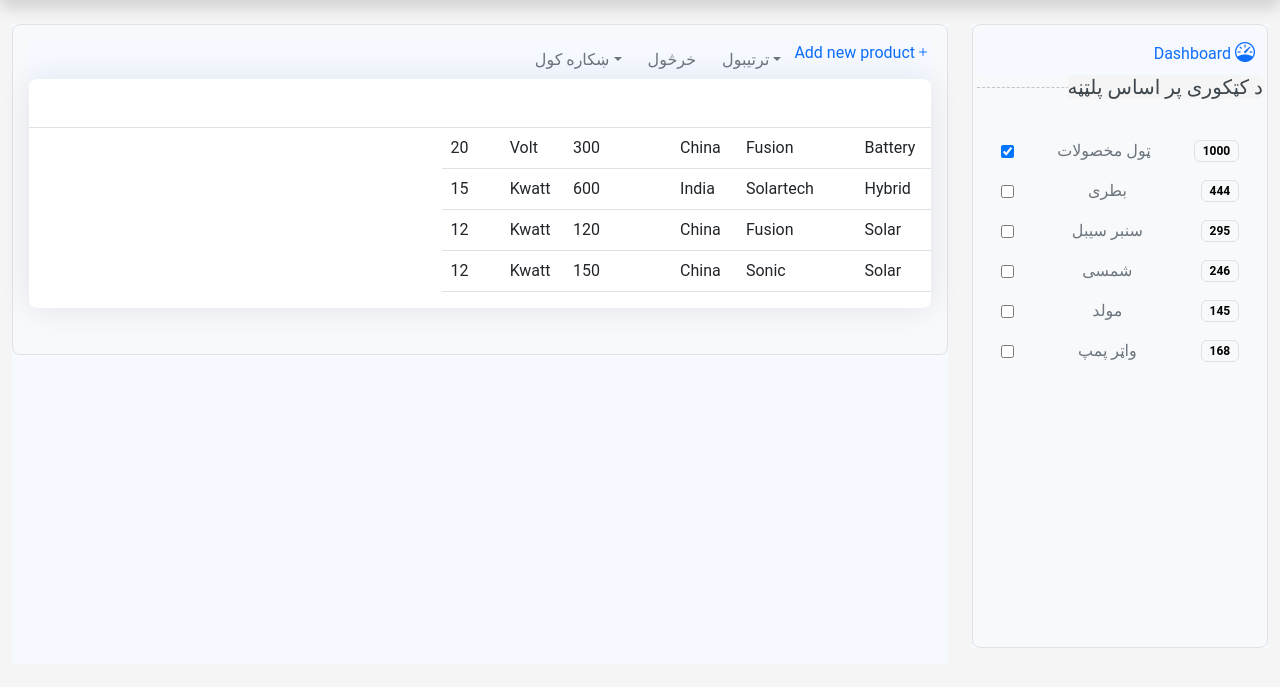
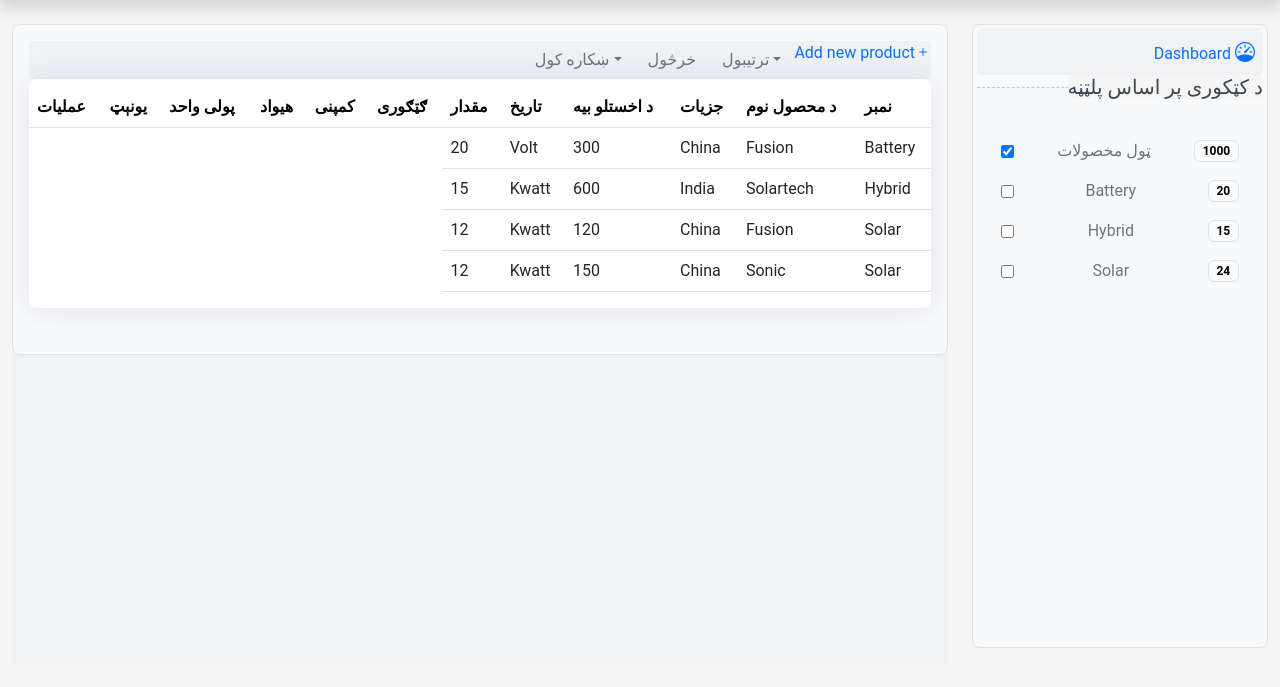
Before and after one commit to khanwardak/Solar_System, a PHP site: page /Admin/goods.php in a window 1280 px wide. Shown: the part 81-768 px from the top of the page. Run offline with PHP 8.4, Linux system fonts and the light colour scheme; data comes from the database, SQL or seed files in the repository; some libraries are stand-ins or nearby versions.

Commit message:
some style applied

```diff
--- a/Admin/admin.css
+++ b/Admin/admin.css
@@ -17,12 +17,12 @@ main {
 }
 
 .row [class*='col'] {
-    background-color: #f6f9ff;
+    background-color: #eff1f4;
     background-clip: content-box;
 }
 
 .nav-item {
-    background-color:  #eef;
+    background-color:  rgb(61, 61, 173);
     background-clip: content-box;
 }
 .modal-body form input{
@@ -38,6 +38,7 @@ main {
 
 .table thead th {
   border: 1;
+  color: black;
 }
 
 .table tbody td {
@@ -110,6 +111,7 @@ main {
   position: absolute;
   right: 0px;
   top: 15px;
+  color:white;
 }
 
 .filter .icon {
@@ -134,7 +136,7 @@ main {
   font-size: 14px;
   font-weight: 600;
   letter-spacing: 1px;
-  color: #aab7cf;
+  color: #d8dfec;
   margin-bottom: 0;
   padding: 0;
 }
@@ -150,18 +152,19 @@ main {
 
 .info-card h6 {
   font-size: 28px;
-  color: #012970;
+  color: #089f6d;
   font-weight: 700;
   margin: 0;
   padding: 0;
 }
 .revenue-card .card-icon {
-  color: #2eca6a;
-  background: #e0f8e9;
+  color: #2b322b;
+  background: #ffffff;
 }
 .customers-card .card-icon {
   color: #ff771d;
   background: #ffecdf;
+
 }
 body {
   font-family: "Open Sans", sans-serif;
@@ -238,6 +241,7 @@ color: #ffffff;
 #billedcustoemr, p{
 
   color: blue;
+
 }
 
 #billedcustoemr, table td,
--- a/Admin/goods.php
+++ b/Admin/goods.php
@@ -133,8 +133,8 @@ function addproduct()
             <div class="btn-group  d-flex justify-content-center">
               <button type="button" class="btn btn-sm  dropdown-toggle" data-toggle="dropdown">ترتیبول</button>
               <div class="dropdown-menu dropdown-menu-right">
-                <a class="dropdown-item" href="#">وروستی مخصولات</a>
-                <a class="dropdown-item" href="#">نوی مخصولات </a>
+                <a class="dropdown-item" href="#">وروستی محصولات</a>
+                <a class="dropdown-item" href="#">نوی محصولات </a>
                 <a class="dropdown-item" href="#">تحفیف شوی محصولات</a>
               </div>
             </div>
@@ -246,12 +246,12 @@ function addproduct()
                         <?php
 
                         include('DBConnection.php');
-                        $sql = "SELECT * FROM `category`";
-                        $result = $conn->query($sql);
-                        if ($result->num_rows > 0) {
+                        $sqlcate = "SELECT * FROM `category`";
+                        $resultCate = $conn->query($sqlcate);
+                        if ($resultCate->num_rows > 0) {
 
-                          while ($row = $result->fetch_assoc()) {
-                            echo '<option value="' . $row["categ_id"] . '">' . $row["categ_name"] . '</option>';
+                          while ($row1 = $resultCate->fetch_assoc()) {
+                            echo '<option value="' . $row1["categ_id"] . '">' . $row1["categ_name"] . '</option>';
                           }
 
                         } else
@@ -336,7 +336,7 @@ function addproduct()
 
 
                     <div class="input-group mt-2">
-                      <input type="text" class="form-control" required placeholder="" name="sold_quantity">
+                      <input type="text" class="form-control" required placeholder="" name="soldd_quantity">
                       <span class="input-group-text">مقدار </span>
                     </div>
 
@@ -412,7 +412,7 @@ function addproduct()
               </div>
 
               <div class="modal-footer">
-                <button type="submit" class="btn btn-danger soldandbuy " name="close" id="soldandbuy">بندول</button>
+                <button type="submit" class="btn btn-danger  " name="close" id="soldandbuy">بندول</button>
               </div>
 
             </div>
@@ -455,7 +455,7 @@ function addproduct()
 
               <!-- Modal Header -->
               <div class="modal-header" style="text-align: right;">
-                <h4 class="modal-title text-center w-100 ">ْنوی محلول اضافه کړی</h4>
+                <h4 class="modal-title text-center w-100 ">نوی محصول اضافه کړئ!</h4>
                 <button type="button" class="btn-close" data-bs-dismiss="modal"></button>
               </div>
 
@@ -506,24 +506,7 @@ function addproduct()
                       <span class="input-group-text">پولی واحد</span>
                     </div>
                     <div class="input-group mt-2">
-                      <select class="form-select form-control " required name="category_id">
-                        <?php
 
-                        include('DBConnection.php');
-                        $sql = "SELECT * FROM `category`";
-                        $result = $conn->query($sql);
-                        if ($result->num_rows > 0) {
-
-                          while ($row = $result->fetch_assoc()) {
-                            echo '<option value="' . $row["categ_id"] . '">' . $row["categ_name"] . '</option>';
-                          }
-
-                        } else
-                          "no record found";
-
-                        ?>
-
-                      </select>
                       <span class="input-group-text">کټګوری</span>
                     </div>
 
@@ -700,31 +683,31 @@ function addproduct()
                 <label class="custom-control-label" for="size-all">ټول مخصولات</label>
                 <span class="badge border font-weight-normal" style="color:black;">1000</span>
               </div>
-              <div class="custom-control custom-checkbox d-flex align-items-center justify-content-between mb-3">
-                <input type="checkbox" class="custom-control-input" id="size-1">
-                <label class="custom-control-label" for="size-1">بطری</label>
-                <span class="badge border font-weight-normal" style="color:black;">444</span>
-              </div>
-              <div class="custom-control custom-checkbox d-flex align-items-center justify-content-between mb-3">
-                <input type="checkbox" class="custom-control-input" id="size-2">
-                <label class="custom-control-label" for="size-2">سنبر سیبل</label>
-                <span class="badge border font-weight-normal" style="color:black;">295</span>
-              </div>
-              <div class="custom-control custom-checkbox d-flex align-items-center justify-content-between mb-3">
-                <input type="checkbox" class="custom-control-input" id="size-3">
-                <label class="custom-control-label" for="size-3">شمسی</label>
-                <span class="badge border font-weight-normal" style="color:black;">246</span>
-              </div>
-              <div class="custom-control custom-checkbox d-flex align-items-center justify-content-between mb-3">
-                <input type="checkbox" class="custom-control-input" id="size-4">
-                <label class="custom-control-label" for="size-4">مولد</label>
-                <span class="badge border font-weight-normal" style="color:black;">145</span>
-              </div>
-              <div class="custom-control custom-checkbox d-flex align-items-center justify-content-between">
-                <input type="checkbox" class="custom-control-input" id="size-5">
-                <label class="custom-control-label" for="size-5">واټر پمپ</label>
-                <span class="badge border font-weight-normal" style="color:black;">168</span>
-              </div>
+              <?php
+                try{
+                    include('DBConnection.php');
+                    $sql ="SELECT SUM(goods.goods_qunatity) as quantity, category.categ_name FROM goods,category WHERE goods.categ_id = category.categ_id GROUP bY category.categ_name";
+                    $result = $conn->query($sql);
+                    if($result->num_rows>0){
+                      while($row = $result->fetch_assoc()){
+                        echo '
+                        <div class="custom-control custom-checkbox d-flex align-items-center justify-content-between mb-3">
+                        <input type="checkbox" class="custom-control-input" id="size-1">
+                        <label class="custom-control-label" for="size-1">'.$row["categ_name"].'</label>
+                        <span class="badge border font-weight-normal" style="color:black;">'.$row["quantity"].'</span>
+                      </div>
+                        ';
+                      }
+                    }
+                    else{
+                      echo "No data found";
+                    }
+                }catch(Exception $e){
+                  echo $e."some things wrong search by category";
+                }
+
+              ?>
+
             </form>
           </div>
           <!-- category -->
```
Also changed, not shown: Admin/admin.php (+34 -34 lines), Admin/person_buy_goods.php (+4 -15 lines).
